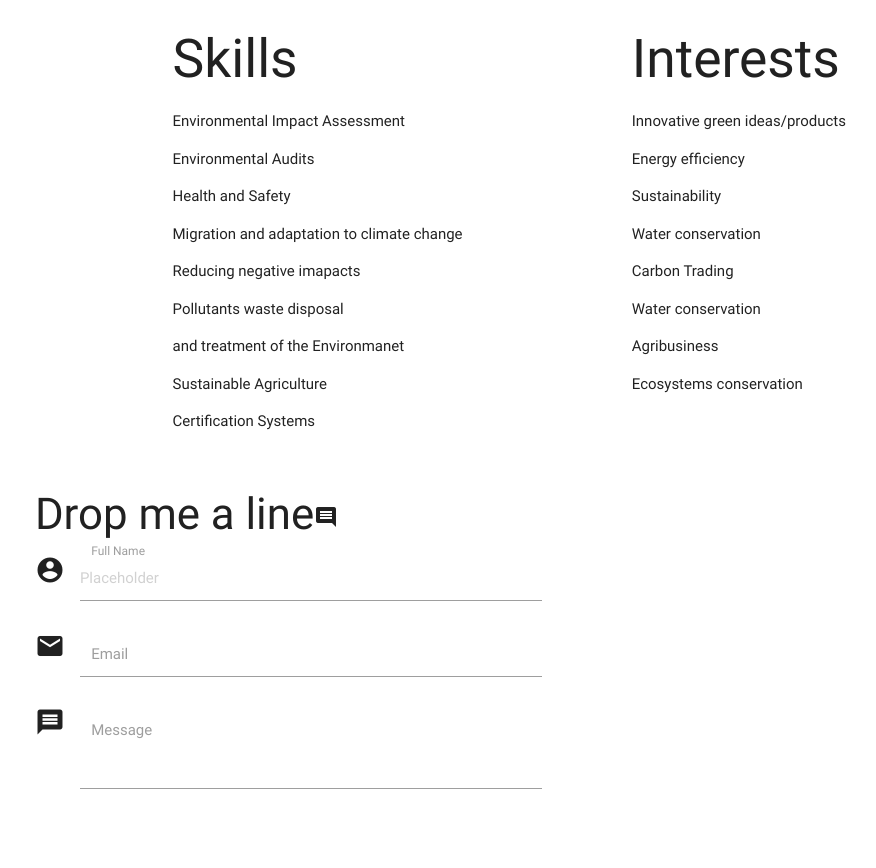
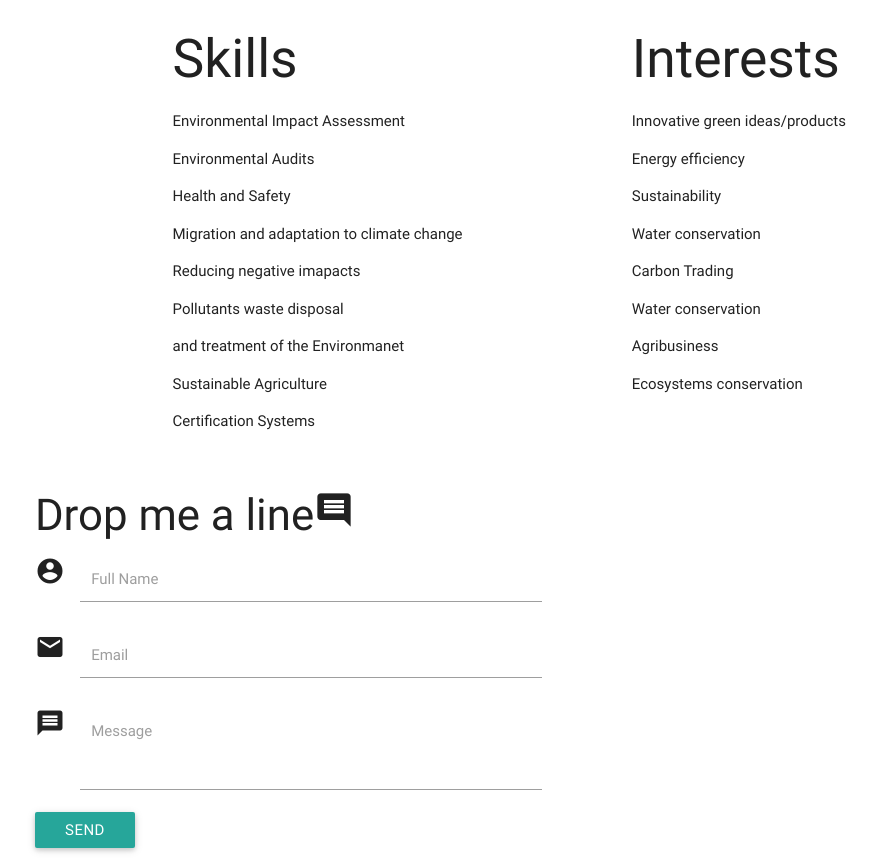
Before and after one commit to martmwangi/Keshi, a plain HTML site: page index.html in a window 1280 px wide. Shown: the part 1259-2127 px from the top of the page, without its empty margins (85-961 px from the left). Before the commit the page ends 2090 px from the top, so only its background shows below. Drawn offline with Linux system fonts and the light colour scheme.

Commit message:
Finished styling the form

```diff
--- a/index.html
+++ b/index.html
@@ -106,15 +106,15 @@
           </div>
       </div>
 
-<div id="contact">
+<div id="Contact">
     <div class="row">
         <div class="col s7">
             <div class="container">
-                <h3>Drop me a line<i class="material-icons prefix">comment</i></h3>
+                <h3>Drop me a line<i class="material-icons prefix" style="font-size:40px" >comment</i></h3>
                 <form>
                     <div class="input-field">
                         <i class="material-icons prefix">account_circle</i>
-                        <input placeholder="Placeholder" id="first_name" type="text" class="validate">
+                        <input  id="first_name" type="text" class="validate">
                          <label for="first_name">Full Name</label>
                     </div>
                     <div class="input-field">
@@ -127,9 +127,10 @@
                         <textarea id="textarea1" class="materialize-textarea"></textarea>
                         <label for="textarea1">Message</label>
                     </div>
+                    <div class="check-me">
+                    <a class="waves-effect waves-light btn">Send</a>
 
-
-
+                    </div>
                 </form>
             </div>
         </div>
```
